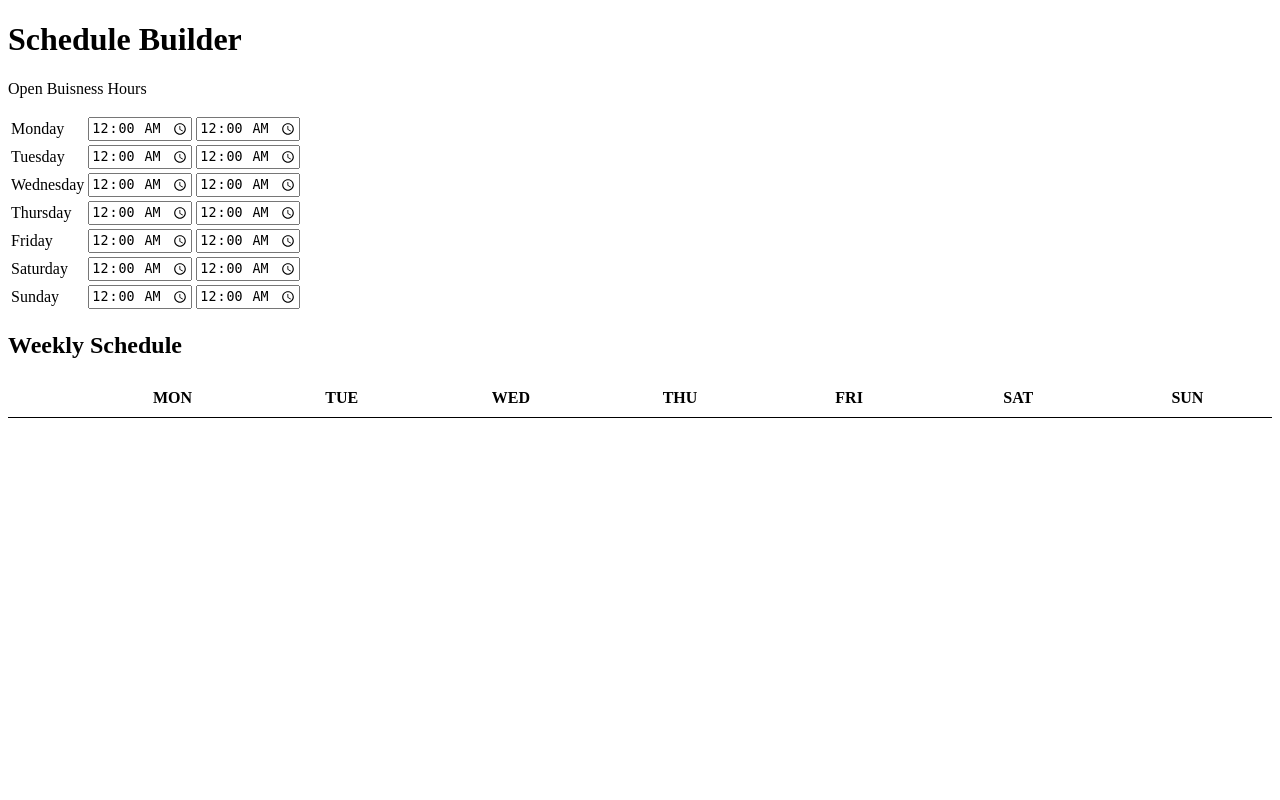
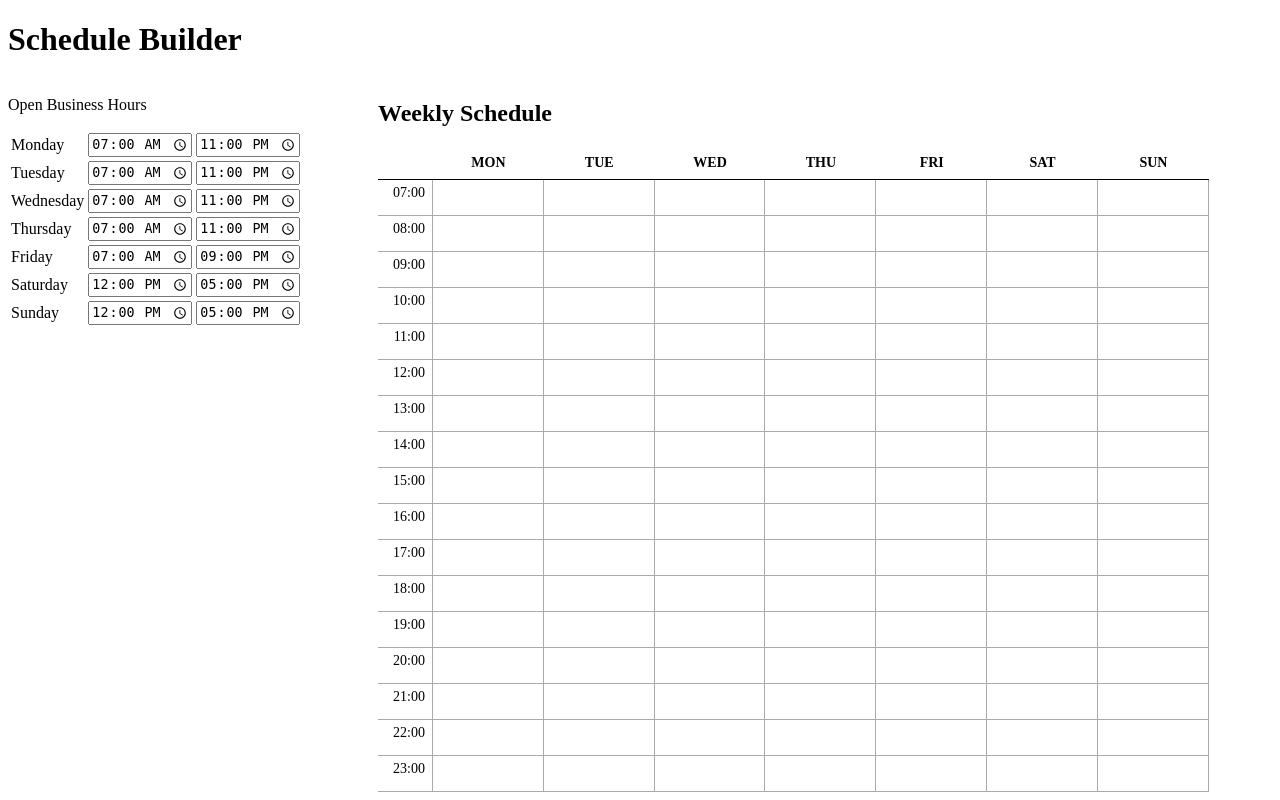
Before and after one commit to gonzalezjulissa200-code/Scheduling-Proj, a Flask app: page / in a window 1280 px wide. Run offline with Flask 3, Linux system fonts and the light colour scheme.

Commit message:
schedule table hours, based off of business hours

```diff
--- a/hourcomp.py
+++ b/hourcomp.py
@@ -5,13 +5,13 @@ app = Flask(__name__)
 
 #create days with an open and close
 business_hours = {
-    "Monday": {"open": "00:00", "close": "00:00"},
-    "Tuesday": {"open": "00:00", "close": "00:00"},
-    "Wednesday": {"open": "00:00", "close": "00:00"},
-    "Thursday": {"open": "00:00", "close": "00:00"},
-    "Friday": {"open": "00:00", "close": "00:00"},
-    "Saturday": {"open": "00:00", "close": "00:00"},
-    "Sunday": {"open": "00:00", "close": "00:00"},
+    "Monday": {"open": "07:00", "close": "23:00"},
+    "Tuesday": {"open": "07:00", "close": "23:00"},
+    "Wednesday": {"open": "07:00", "close": "23:00"},
+    "Thursday": {"open": "07:00", "close": "23:00"},
+    "Friday": {"open": "07:00", "close": "21:00"},
+    "Saturday": {"open": "12:00", "close": "17:00"},
+    "Sunday": {"open": "12:00", "close": "17:00"},
 }
 
 @app.route("/update-hours", methods=["POST"])
--- a/static/script.js
+++ b/static/script.js
@@ -33,7 +33,6 @@ function addScheduleRow(hour) {
     const time = document.createElement("div");
     time.classList.add("schedule-time");
     time.textContent = hour;
-
     row.appendChild(time);
 
     for (let i = 0; i < 7; i++) {
@@ -81,18 +80,19 @@ console.log(closinghours);
 latehours = closinghours[closinghours.length - 1]
 console.log(latehours)
 
+//helper def
+const makemin = (timed) =>
+{
+    const hours = parseInt(timed.substring(0,2),10);
+    const minutes = parseInt(timed.substring(3,5),10);
+    return hours * 60 + minutes;
+};
+
+
 
 //used to find the gap inbetween a start and end time
-
 function timeConversion(constart, conend)
 {
-    const makemin = (timed) =>
-    {
-        const hours = parseInt(timed.substring(0,2),10);
-        const minutes = parseInt(timed.substring(3,5),10);
-        return hours * 60 + minutes;
-    };
-
     let starting = makemin(constart);
     let ending = makemin(conend);
 
@@ -104,5 +104,19 @@ function timeConversion(constart, conend)
     return `${pad(diffHours)}:${pad(remainingMins)}`;
 }
 
-complete = timeConversion(earlyhours, latehours)
-console.log(complete)
+//shows the difference by calling timeConversion and console logging it
+//complete = timeConversion(earlyhours, latehours)
+//console.log(complete)
+
+let beginning = makemin(earlyhours)
+const ending = makemin(latehours)
+
+while(beginning <= ending)
+{
+    const hourtime = Math.floor(beginning / 60)
+    const minutetime = (beginning % 60)
+    const pad2 = (num) => String(num).padStart(2, '0');
+    let showing = `${pad2(hourtime)}:${pad2(minutetime)}`
+    addScheduleRow(showing)
+    beginning += 60
+}
--- a/templates/index.html
+++ b/templates/index.html
@@ -1,67 +1,126 @@
 <!DOCTYPE html>
 <html lang="en">
+
 <head>
     <meta charset="UTF-8">
     <meta name="viewport" content="width=device-width, initial-scale=1.0">
-    <title>My First Webpage</title>
+
+    <title>Schedule Builder</title>
+
     <style>
+        .top-layout {
+        display: flex;
+        align-items: flex-start;
+        gap: 40px;
+
+        width: 95%;
+    }
+
+    .business-hours-section {
+        width: 330px;
+        flex-shrink: 0;
+    }
+
+    .schedule-section {
+        flex: 1;
+        max-width: 1100px;
+    }
+
+    .schedule {
+        width: 100%;
+        font-size: 14px;
+    }
+
     .schedule-header,
     .schedule-row {
         display: grid;
-            grid-template-columns: 80px repeat(7, 1fr);
+        grid-template-columns: 55px repeat(7, 1fr);
     }
 
     .schedule-header div {
         text-align: center;
         font-weight: bold;
-            padding: 10px;
+        padding: 8px 5px;
         border-bottom: 1px solid black;
     }
 
     .schedule-row > div {
-            min-height: 50px;
+        min-height: 30px;
         border-bottom: 1px solid #aaa;
         border-right: 1px solid #aaa;
     }
 
     .schedule-time {
         text-align: right;
-            padding-right: 10px;
+        padding-right: 7px;
+        padding-top: 5px;
     }
+
     </style>
+
 </head>
+
+
 <body>
+
     <h1>Schedule Builder</h1>
-    <p>Open Buisness Hours</p>
+
+
+    <div class="top-layout">
+
+        <div class="business-hours-section">
+
+            <p>Open Business Hours</p>
+
             <table>
+
                 {% for day, hours in business_hours.items() %}
+
                 <tr>
-            <td>{{ day }}</td>
 
                     <td>
-                <input type="time"
+                        {{ day }}
+                    </td>
+
+                    <td>
+                        <input
+                            type="time"
                             class="business-time"
                             data-day="{{ day }}"
                             data-field="open"
-                    value="{{ hours['open'] }}">
+                            value="{{ hours['open'] }}"
+                        >
                     </td>
 
                     <td>
-                <input type="time"
+                        <input
+                            type="time"
                             class="business-time"
                             data-day="{{ day }}"
                             data-field="close"
-                    value="{{ hours['close'] }}">
+                            value="{{ hours['close'] }}"
+                        >
                     </td>
+
                 </tr>
+
                 {% endfor %}
+
             </table>
+
+        </div>
+
+
+        <div class="schedule-section">
 
             <h2>Weekly Schedule</h2>
 
             <div class="schedule">
+
                 <div class="schedule-header">
-            <div class="time-header"></div>
+
+                    <div></div>
+
                     <div>MON</div>
                     <div>TUE</div>
                     <div>WED</div>
@@ -69,11 +128,22 @@
                     <div>FRI</div>
                     <div>SAT</div>
                     <div>SUN</div>
+
                 </div>
 
+
                 <div id="schedule-body"></div>
+
             </div>
 
+        </div>
+
+
+    </div>
+
+
     <script src="{{ url_for('static', filename='script.js') }}"></script>
+
 </body>
+
 </html>
```
Lines whose indentation alone changed are shown as unchanged.
